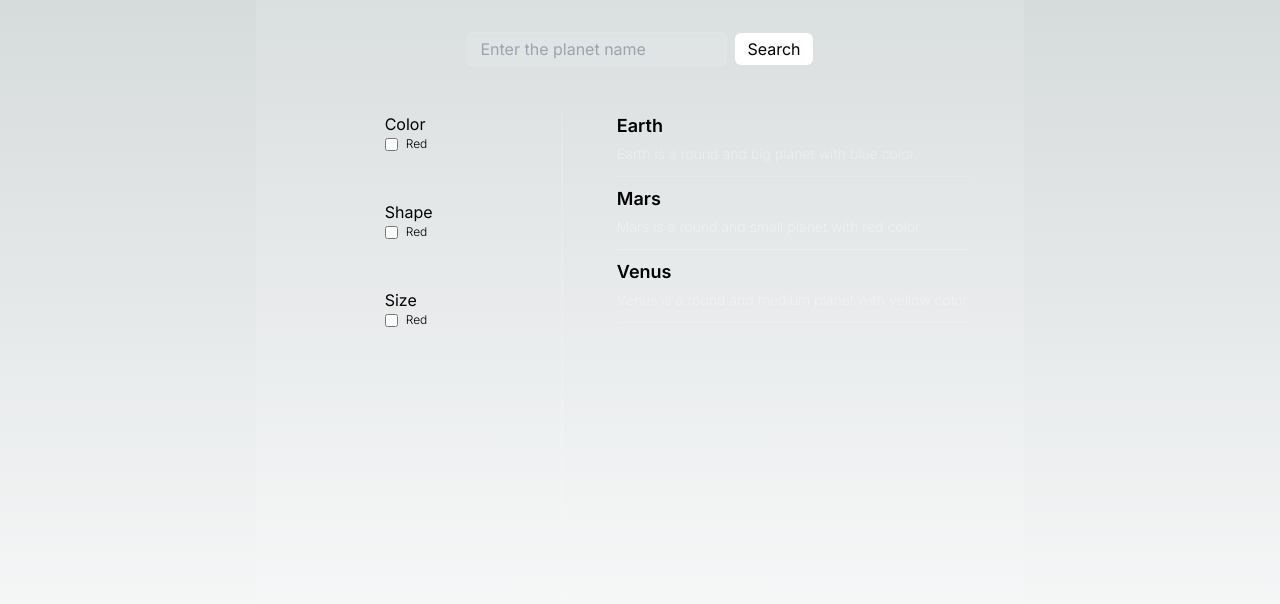
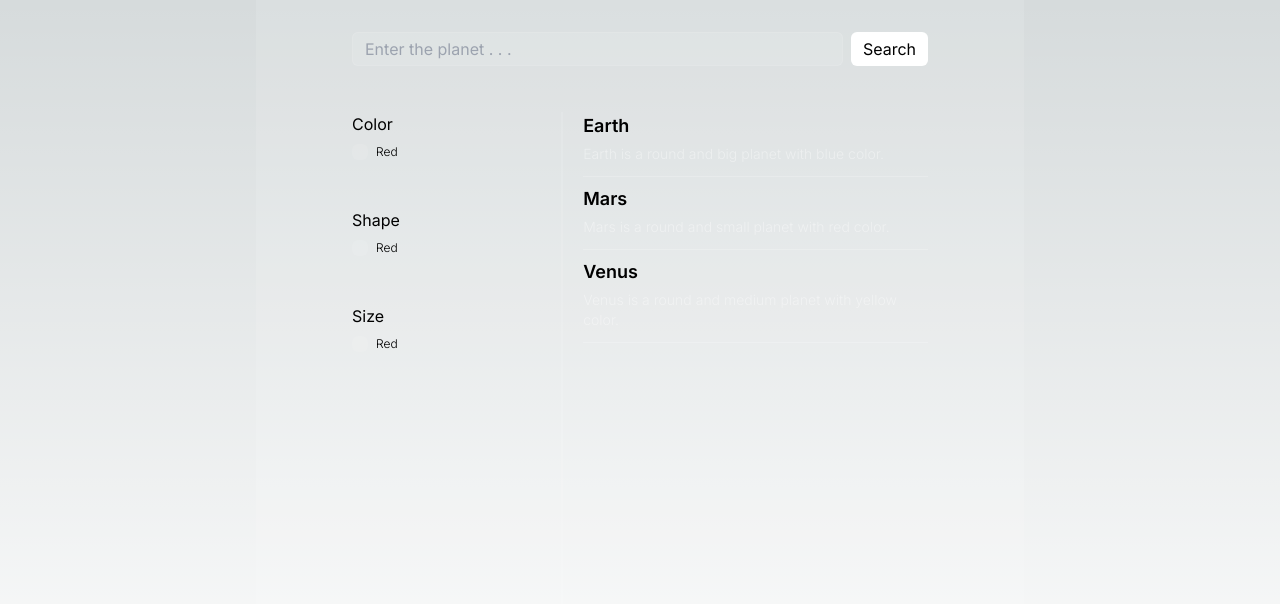
Before and after one commit to dalaixlmao/Filter-mate, a Next.js app: page / in a window 1280 px wide. Shown: the top 604 px of the page. Built offline with nearby package versions, Linux system fonts and the light colour scheme.

Commit message:
improved UI

```diff
--- a/app/page.tsx
+++ b/app/page.tsx
@@ -13,7 +13,7 @@ export default function Home() {
 
   return (
     <div className="h-screen w-screen flex flex-col items-center">
-      <div className="md:w-4/5 w-full lg:w-3/5 bg-white/10 h-full">
+      <div className="md:4/5 lg:w-3/5 bg-white/10 h-full">
         <div className="h-[10%] flex flex-col items-center">
           <SearchBar />
         </div>
--- a/components/FilterCheks.tsx
+++ b/components/FilterCheks.tsx
@@ -1,6 +1,6 @@
 export default function FilterCheck(){
     return <div className="flex flex-row items-center">
-        <input type="checkbox" className=""/>
+        <input  type="checkbox" className="appearance-none bg-white/10 checked:bg-blue-500 h-4 w-4 rounded-md cursor pointer"/>
         <label className="ml-2 text-xs font-light">Red</label>
     </div>
 }
--- a/components/FilterType.tsx
+++ b/components/FilterType.tsx
@@ -1,7 +1,8 @@
 import FilterCheck from "./FilterCheks"
 
 export default function FilterType({name}:{name:string}){
-    return <div className="mb-12">{name}
+    return <div className="mb-12 ml-12 md:ml-24">
+        <div className="mb-2">{name}</div>
     <FilterCheck />
     </div>
 }
--- a/components/Filters.tsx
+++ b/components/Filters.tsx
@@ -2,7 +2,7 @@ import FilterType from "./FilterType";
 
 export default function Filters() {
   return (
-    <div className="flex flex-col h-4/5">
+    <div className="flex flex-col w-full h-4/5">
       <FilterType name={"Color"} />
       <FilterType name={"Shape"} />
       <FilterType name={"Size"} />
--- a/components/Planet.tsx
+++ b/components/Planet.tsx
@@ -9,8 +9,8 @@ export default function Planet({
   shape: string;
   size: string;
 }) {
-  return <div className="w-full px-5 mb-2">
-    <div className="text-lg font-semibold">{planet}</div>
+  return <div className="w-full pl-5 md:pr-24 pr-12 mb-2">
+    <div className={"text-lg font-semibold text-"+color+"-500"}>{planet}</div>
     <div className="text-white/40 text-sm mt-1 font-light border-b border-white/20 pb-3">{planet} is a {shape} and {size} planet with {color} color.</div>
   </div>;
 }
--- a/components/Result.tsx
+++ b/components/Result.tsx
@@ -1,7 +1,7 @@
 import Planet from "./Planet"
 
 export default function Result(){
-    return <div>
+    return <div className="w-full">
         <Planet planet="Earth" shape="round" size="big" color="blue"/>
         <Planet planet="Mars" shape="round" size="small" color="red"/>
         <Planet planet="Venus" shape="round" size="medium" color="yellow"/>
--- a/components/SearchBar.tsx
+++ b/components/SearchBar.tsx
@@ -1,6 +1,6 @@
 export default function SearchBar(){
-    return <div className="mt-8">
-        <input className="bg-white/10 px-3 py-1 rounded-md focus:border-white/60 border-white/10 border" type={"text"} placeholder="Enter the planet name" />
+    return <div className="mt-8 w-full px-12 md:px-24 flex flex-row justify-center">
+        <input className="w-full bg-white/10 px-3 py-1 rounded-md focus:border-white/60 border-white/10 border" type={"text"} placeholder="Enter the planet . . ." />
         <button className="bg-white text-black px-3 py-1 rounded-md ml-2 hover:bg-white/30">Search</button>
     </div>
 }
```
